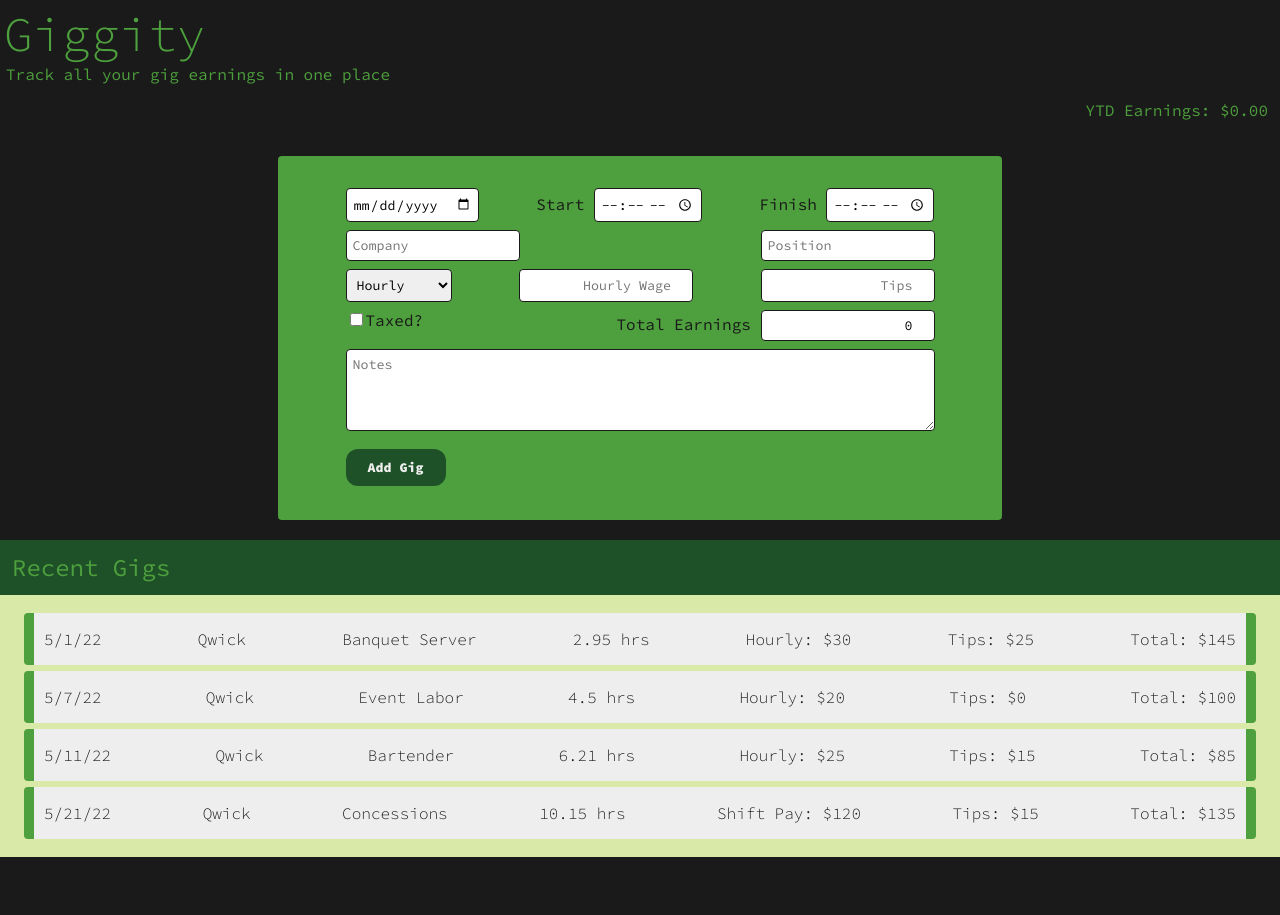
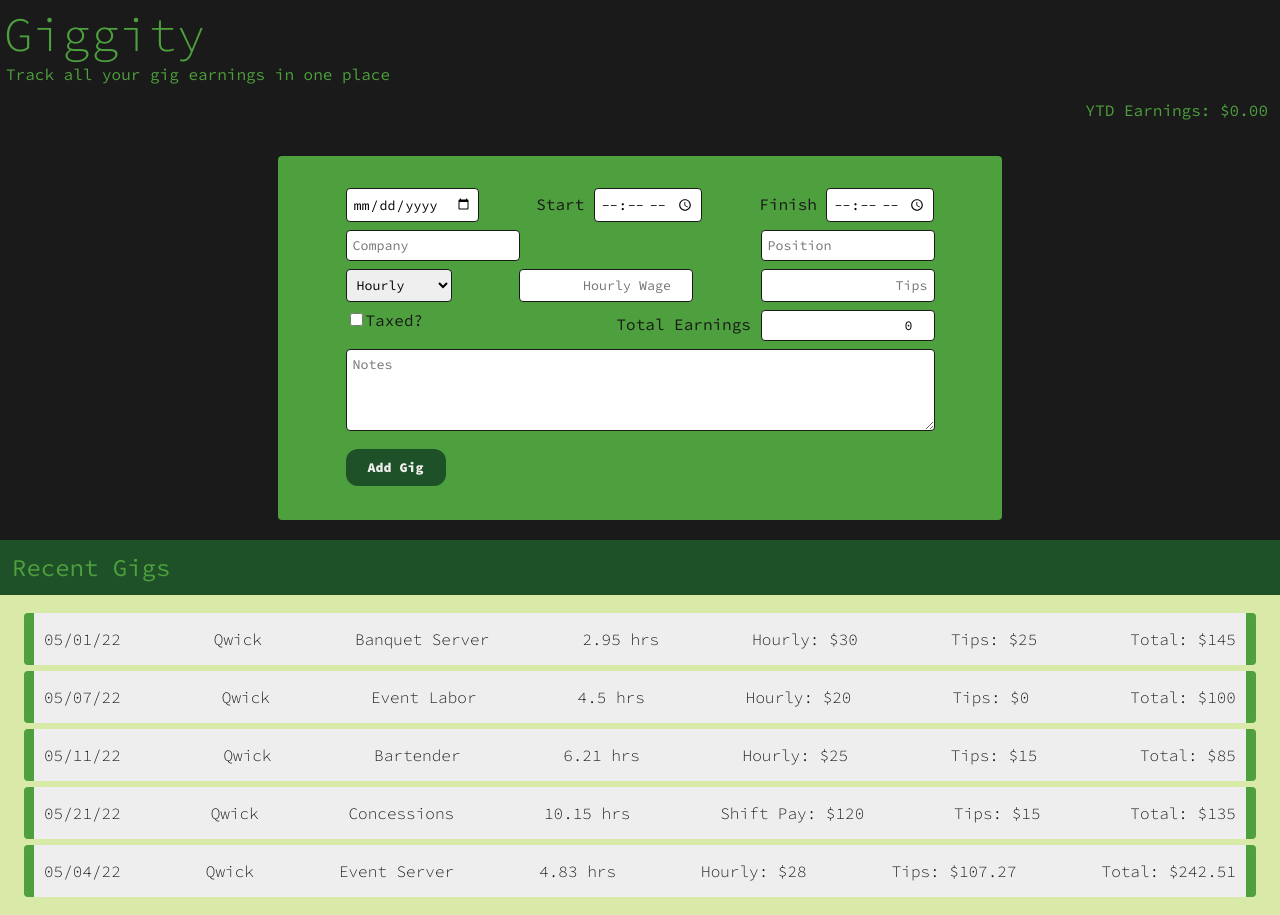
Before and after one commit to mikehoods/giggity, a React (Create React App) app: page / in a window 1280 px wide. Both pictures are taken after a click on the button "+ $$$". Before the commit the page ends 857 px from the top, so only its background shows below. Built offline with nearby package versions, Linux system fonts and the light colour scheme; the HTML template or start-up script is replaced by a standard one.

Commit message:
Fixed issues with formatDate to display correct date and adjusted hoursWorked to round to 2 decimal places.

```diff
--- a/src/components/forms/NewGigForm.js
+++ b/src/components/forms/NewGigForm.js
@@ -30,7 +30,7 @@ function NewGigForm({ handleShowForm }) {
         } else {
             totalTime = (finishHour - startHour) + ((finishMinute - startMinute) / 60)
         }
-        setHoursWorked(totalTime)
+        setHoursWorked(Math.round((totalTime + Number.EPSILON) * 100) / 100)
     }
 
     const handlePayType = (e) => {
@@ -58,6 +58,10 @@ function NewGigForm({ handleShowForm }) {
         if (start && finish) findHoursWorked()
     }, [start, finish])
 
+    useEffect(() => {
+        if (date) console.log(date)
+    }, [date])
+
     return (
         <div className="addGig_container">
             <form className="addGig_form" onSubmit={handleSubmit}>
@@ -82,7 +86,7 @@ function NewGigForm({ handleShowForm }) {
                             <option value="flat">Flat Rate</option>
                         </select>
                         {payType}
-                        <input className="number_input" onChange={(e) => setTips(e.target.value)} type="number" placeholder="Tips" />
+                        <input className="number_input" onChange={(e) => setTips(e.target.value)} type="text" placeholder="Tips" />
                     </div>
                     <div className="addGig_div">
                         <div>
--- a/src/data/gigs.json
+++ b/src/data/gigs.json
@@ -2,5 +2,6 @@
     {"date":"2022-05-01","start":"08:30","finish":"12:15","company":"Qwick","position":"Banquet Server","hourly":"30", "hoursWorked": "2.95", "flat":null,"tips":"25","taxed":"on","notes":"This was a cool shift!!!","total":145},
     {"date":"2022-05-07","start":"02:10","finish":"07:30","company":"Qwick","position":"Event Labor","hourly":"20", "hoursWorked": "4.5", "flat":null,"tips":"0","taxed":"off","notes":"Meh","total":100},
     {"date":"2022-05-11","start":"06:40","finish":"11:45","company":"Qwick","position":"Bartender","hourly":"25", "hoursWorked": "6.21","flat":null,"tips":"15","taxed":"on","notes":"I'm so tired","total":85},
-    {"date":"2022-05-21","start":"09:10","finish":"13:45","company":"Qwick","position":"Concessions","hourly":null, "hoursWorked": "10.15","flat":"120","tips":"15","taxed":"on","notes":"I'm so tired","total":135}
+    {"date":"2022-05-21","start":"09:10","finish":"13:45","company":"Qwick","position":"Concessions","hourly":null, "hoursWorked": "10.15","flat":"120","tips":"15","taxed":"on","notes":"I'm so tired","total":135},
+    {"date":"2022-05-04","start":"08:59","finish":"13:49","company":"Qwick","position":"Event Server","hourly":"28", "hoursWorked": "4.83","flat":null,"tips":"107.27","taxed":"off","notes":"Cookbook Cafe","total":242.51}
 ]
--- a/src/utils/formatDate.js
+++ b/src/utils/formatDate.js
@@ -1,8 +1,8 @@
 const formatDate = (date) => {
-    date = new Date(date);
-    const day = date.getDate();
-    const month = date.getMonth() + 1;
-    const year = date.getFullYear().toString().slice(2);
+    const dateArray = date.split("-")
+    const day = dateArray[2]
+    const month = dateArray[1]
+    const year = dateArray[0].slice(2)
     return `${month}/${day}/${year}`
 }
 
```
